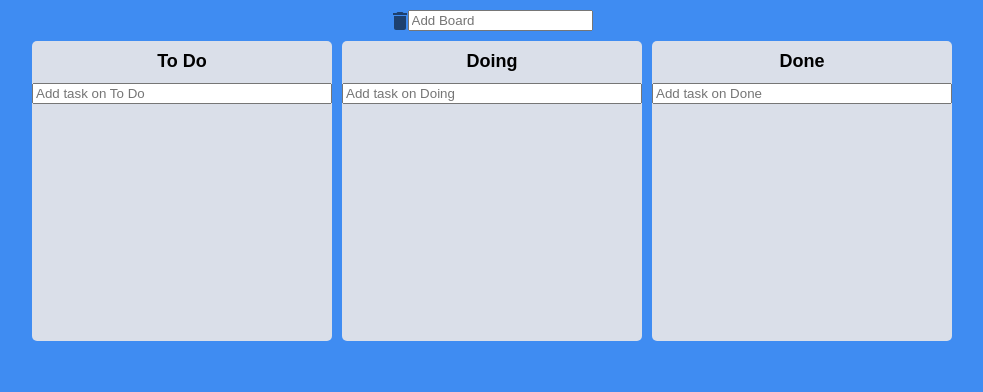
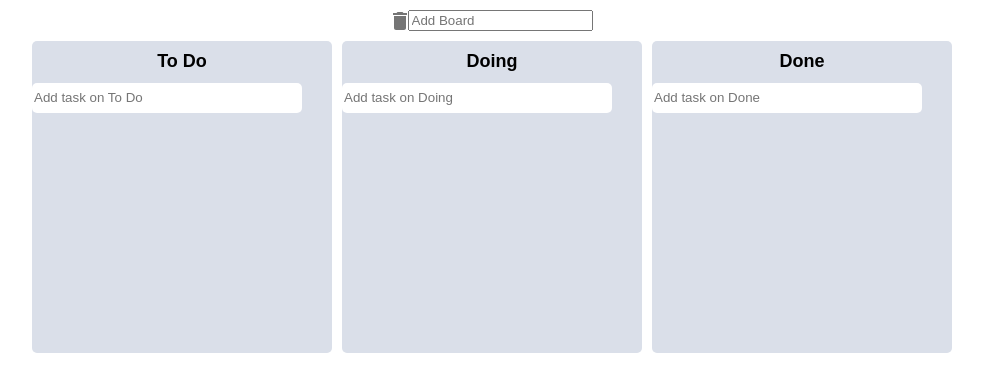
Before and after one commit to chaemin2/typescript_todo, a React (Create React App) app: page / in a window 1280 px wide. Shown: the top 392 px of the page, without its empty margins (148-1131 px from the left). Built offline with nearby package versions, Linux system fonts and the light colour scheme.

Commit message:
스크롤 추가

```diff
--- a/package.json
+++ b/package.json
@@ -24,6 +24,7 @@
 		"react-query": "^3.39.1",
 		"react-router-dom": "^5.3.3",
 		"react-scripts": "5.0.1",
+		"react-scroll": "^1.8.7",
 		"recoil": "^0.7.4",
 		"styled-components": "^5.3.5",
 		"typescript": "^4.7.4",
@@ -59,6 +60,7 @@
 		"@types/react-beautiful-dnd": "^13.1.2",
 		"@types/react-helmet": "^6.1.5",
 		"@types/react-router-dom": "^5.3.3",
+		"@types/react-scroll": "^1.8.3",
 		"@types/styled-components": "^5.1.25",
 		"gh-pages": "^4.0.0"
 	},
--- a/src/App.tsx
+++ b/src/App.tsx
@@ -69,11 +69,11 @@ function App() {
 		if (destination?.droppableId !== source.droppableId) {
 			// same board movement
 			setToDos(allBoard => {
-				const sourceBoard = [...allBoard[source.droppableId]];
-				const taskObj = sourceBoard[source.index];
-				const destinationBoard = [...allBoard[destination.droppableId]];
-				sourceBoard.splice(source.index, 1);
-				destinationBoard.splice(destination?.index, 0, taskObj);
+				const sourceBoard = [...allBoard[source.droppableId]]; // 옮기기 전 상태
+				const taskObj = sourceBoard[source.index]; // 옮길 대상
+				const destinationBoard = [...allBoard[destination.droppableId]]; // 옮긴 후 상태
+				sourceBoard.splice(source.index, 1); // 옮길 대상 삭제
+				destinationBoard.splice(destination?.index, 0, taskObj); // 삭제된 값을 다시 추가
 				return {
 					...allBoard,
 					[source.droppableId]: sourceBoard,
@@ -85,6 +85,7 @@ function App() {
 
 	const onValid = ({ board }: IForm) => {
 		console.log(board);
+		// 새로운 BOARD 추가 ex)To Do, Doing, Done
 		setToDos(allBoards => {
 			return {
 				...allBoards,
--- a/src/Components/Board.tsx
+++ b/src/Components/Board.tsx
@@ -3,9 +3,10 @@ import { Droppable } from 'react-beautiful-dnd';
 import styled from 'styled-components';
 import DragabbledCard from './DragabbleCard';
 import { IToDo, toDoState } from '../atoms';
-import { useRecoilState, useSetRecoilState } from 'recoil';
+import { useSetRecoilState } from 'recoil';
+import { IconButton } from '@mui/material';
 
-const Wreapper = styled.div`
+const Wrapper = styled.div`
 	width: 300px;
 	padding-top: 10px;
 	background-color: ${props => props.theme.boardColor};
@@ -33,8 +34,17 @@ const Area = styled.div<IAreaProps>`
 const Form = styled.form`
 	width: 100%;
 	input {
-		width: 100%;
+		width: 90%;
+		height: 30px;
+		border: 0ch;
+		border-radius: 5px;
 	}
+`;
+
+const DeleteBtn = styled(IconButton)`
+	width: 15px;
+	height: 15px;
+	float: right;
 `;
 
 interface IBoardProps {
@@ -54,6 +64,7 @@ interface IForm {
 function Board({ toDos, boardId }: IBoardProps) {
 	const setToDos = useSetRecoilState(toDoState);
 	const { register, setValue, handleSubmit } = useForm<IForm>();
+	// 리스트 추가
 	const onValid = ({ toDo }: IForm) => {
 		const newToDo = {
 			id: Date.now(),
@@ -67,9 +78,20 @@ function Board({ toDos, boardId }: IBoardProps) {
 		});
 		setValue('toDo', '');
 	};
+
+	// const onClick = () => {
+	// 	setToDos(allBoards => {
+	// 		return { ...allBoards };
+	// 	});
+	// };
 	return (
-		<Wreapper>
+		<Wrapper>
+			{/* <div style={{ display: 'flex', justifyContent: 'space-between' }}> */}
 			<Title>{boardId}</Title>
+			{/* <DeleteBtn aria-label="delete" onClick={onClick}>
+					<ClearIcon />
+				</DeleteBtn> */}
+			{/* </div> */}
 			<Form onSubmit={handleSubmit(onValid)}>
 				<input {...register('toDo', { required: true })} type="text" placeholder={`Add task on ${boardId}`} />
 			</Form>
@@ -81,6 +103,15 @@ function Board({ toDos, boardId }: IBoardProps) {
 						ref={magic.innerRef}
 						{...magic.droppableProps}
 					>
+						{/* 스크롤바 */}
+						<div
+							style={{
+								// position: 'relative',
+								height: '200px',
+								overflow: 'auto'
+								// marginBottom: '100px'
+							}}
+						>
 							{toDos.map((toDo, index) => (
 								<DragabbledCard
 									key={toDo.id}
@@ -91,10 +122,11 @@ function Board({ toDos, boardId }: IBoardProps) {
 								/>
 							))}
 							{magic.placeholder}
+						</div>
 					</Area>
 				)}
 			</Droppable>
-		</Wreapper>
+		</Wrapper>
 	);
 }
 export default Board;
--- a/src/Components/DragabbleCard.tsx
+++ b/src/Components/DragabbleCard.tsx
@@ -29,6 +29,7 @@ interface iDraggabbleCardProps {
 
 function DragabbledCard({ toDoId, toDoText, index, boardId }: iDraggabbleCardProps) {
 	const setToDos = useSetRecoilState(toDoState);
+	// 리스트 삭제
 	const onClick = () => {
 		setToDos(allBoards => {
 			const boardCopy = [...allBoards[boardId]];
--- a/src/index.tsx
+++ b/src/index.tsx
@@ -70,6 +70,30 @@ a {
   text-decoration:none;
   color:inherit;
 }
+/* Medium Devices, Desktops Only */
+
+	::-webkit-scrollbar {
+		width: 10px;
+		height: 10px;
+		background-color: rgba(0, 0, 0, 0.06);
+	}
+
+	::-webkit-scrollbar:hover {
+		width: 10px;
+		height: 10px;
+		background-color: rgba(0, 0, 0, 0.09);
+	}
+
+	::-webkit-scrollbar-thumb {
+		border: 2px solid transparent;
+		border-radius: 20px;
+		background-color: #73bbfb;
+	}
+
+	::-webkit-scrollbar-thumb:active {
+		border-radius: 20px;
+	}
+
 `;
 
 const root = ReactDOM.createRoot(document.getElementById('root') as HTMLElement);
--- a/src/theme.ts
+++ b/src/theme.ts
@@ -1,7 +1,8 @@
 import { DefaultTheme } from 'styled-components';
 
 export const darkTheme: DefaultTheme = {
-	bgColor: '#3F8CF2',
+	// bgColor: '#3F8CF2',
+	bgColor: 'white',
 	boardColor: '#DADFE9',
 	cardColor: 'white'
 };
```
Also changed, not shown: 1 other file (tests, documents, lock files or other folders). Lines whose indentation alone changed are shown as unchanged.
